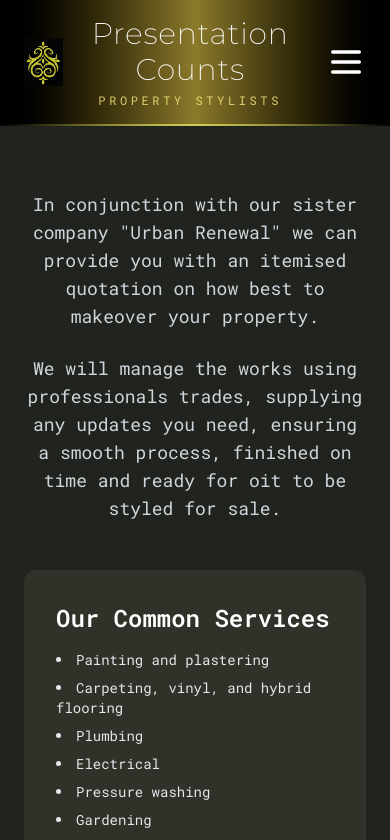
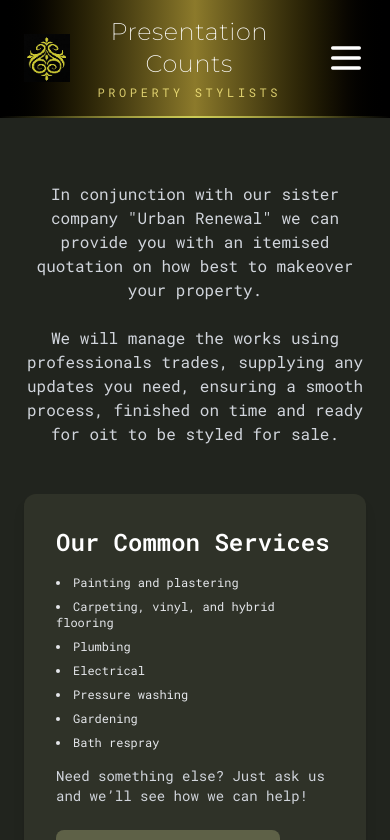
Before and after one commit to Dev-EthanR/presentation-counts-website, a Next.js app: page /makeover-gallery in a window 390 px wide. Shown: the top 840 px of the page. Built offline with nearby package versions, Linux system fonts and the light colour scheme.

Commit message:
fix mobile responseivness

```diff
--- a/app/components/Header.tsx
+++ b/app/components/Header.tsx
@@ -26,7 +26,7 @@
             height={80}
           />
           <div className="text-center">
-            <div className="font-montserrat text-3xl lg:text-6xl tracking-wide text-white font-extralight">
+            <div className="font-montserrat text-2xl md:text-3xl lg:text-6xl tracking-wide text-white font-extralight">
               Presentation Counts
             </div>
             <p className="text-yellow-200/80 text-xs tracking-[0.3em] uppercase mt-1">
--- a/app/components/Navbar.tsx
+++ b/app/components/Navbar.tsx
@@ -72,7 +72,7 @@
         {isOpen && (
           <>
             <div className="w-full absolute top-0 left-0 h-full bg-secondary" />
-            <div className="absolute z-40 top-1/2 -translate-y-1/2 left-1/2 -translate-x-1/2">
+            <div className="absolute z-40 top-1/2 -translate-y-1/2 left-1/2 -translate-x-1/2 w-full">
               {navLinks()}
             </div>
           </>
--- a/app/contact/page.tsx
+++ b/app/contact/page.tsx
@@ -4,14 +4,16 @@
 const ContactPage = () => {
   return (
     <main className="text-white">
-      <div className="grid grid-cols-2 max-h-20 mx-auto px-6 py-14 max-w-175 gap-6">
-        <Table />
+      <div className="grid grid-cols-1 md:grid-cols-2 mx-auto px-6 py-14 max-w-175 gap-6">
+        <div className="order-1 lg:order-0">
+          <Table />
+        </div>
         <Image
           src={"/images/gallery/27image.jpg"}
           alt={""}
           width={400}
           height={400}
-          className="object-cover w-full h-full rounded-lg"
+          className="object-cover w-full h-full rounded-lg "
         />
       </div>
     </main>
--- a/app/makeover-gallery/page.tsx
+++ b/app/makeover-gallery/page.tsx
@@ -6,21 +6,21 @@
     <section className=" text-white py-16">
       <div className=" mx-auto px-6">
         <div className="text-center space-y-6 max-w-3xl mx-auto ">
-          <p className="text-lg text-gray-300  ">
+          <p className="text-base md:text-lg text-gray-300  ">
             In conjunction with our sister company &quot;Urban Renewal&quot; we
             can provide you with an itemised quotation on how best to makeover
             your property.
           </p>
-          <p className="text-lg text-gray-300 ">
+          <p className="text-base md:text-lg text-gray-300 ">
             We will manage the works using professionals trades, supplying any
             updates you need, ensuring a smooth process, finished on time and
             ready for oit to be styled for sale.
           </p>
         </div>
 
-        <div className="max-w-3xl mx-auto mt-12 bg-background/15 rounded-xl p-8 shadow-lg">
+        <div className="max-w-3xl mx-auto mt-12 bg-background/15 rounded-xl p-8 shadow-lg text-sm lg:text-base">
           <h2 className="text-2xl font-semibold mb-4">Our Common Services</h2>
-          <ul className="list-disc list-inside space-y-2 text-gray-200 text-sm md:text-base">
+          <ul className="list-disc list-inside space-y-2 text-gray-200 text-xs md:text-base">
             <li>Painting and plastering</li>
             <li>Carpeting, vinyl, and hybrid flooring</li>
             <li>Plumbing</li>
--- a/app/testimonials/components/TestimonialBlockContent.tsx
+++ b/app/testimonials/components/TestimonialBlockContent.tsx
@@ -14,7 +14,7 @@
   children,
 }: Props) => {
   return (
-    <div className="flex flex-col items-start gap-9">
+    <div className="flex flex-col items-start gap-5 md:gap-9">
       <div>
         <h2 className="text-xl lg:text-4xl text-white font-medium tracking-tight mb-4">
           {title}
--- a/app/testimonials/components/TestimonialBoxes.tsx
+++ b/app/testimonials/components/TestimonialBoxes.tsx
@@ -42,12 +42,12 @@
   {
     text: "We just wanted to say thank you, with the way you styled our apartment at 539 St Kilda Rd it looks amazing and it exceeded our expectations and we love the inviting way you put it all together. It showcases our home.",
     author: "Tony & Judy",
-    colspan: "col-span-2",
+    colspan: "lg:col-span-2",
   },
   {
     text: "I had previously used the services of Presentation Counts & would be happy to use them again. On this recent occasion with my apartment in South Yarra they arranged a full suite of services including, plastering, internal painting, new carpet & furniture styling. They were very professional and easy to work with. And I did end up achieving a great result for the sale of this apartment.",
     author: "Jacqui",
-    colspan: "col-span-2",
+    colspan: "lg:col-span-2",
   },
 ];
 
--- a/app/testimonials/page.tsx
+++ b/app/testimonials/page.tsx
@@ -5,7 +5,7 @@
 const TestimonialPage = () => {
   return (
     <section className="pt-7 mx-4">
-      <div className="flex flex-col lg:flex-row justify-center lg:gap-20 lg:mb-20 ">
+      <div className="flex flex-col lg:flex-row justify-center lg:gap-20 lg:mb-20 mb-7.5">
         <TestimonialBlockHeader
           image={{
             src: "/images/gallery/02image.jpg",
```
